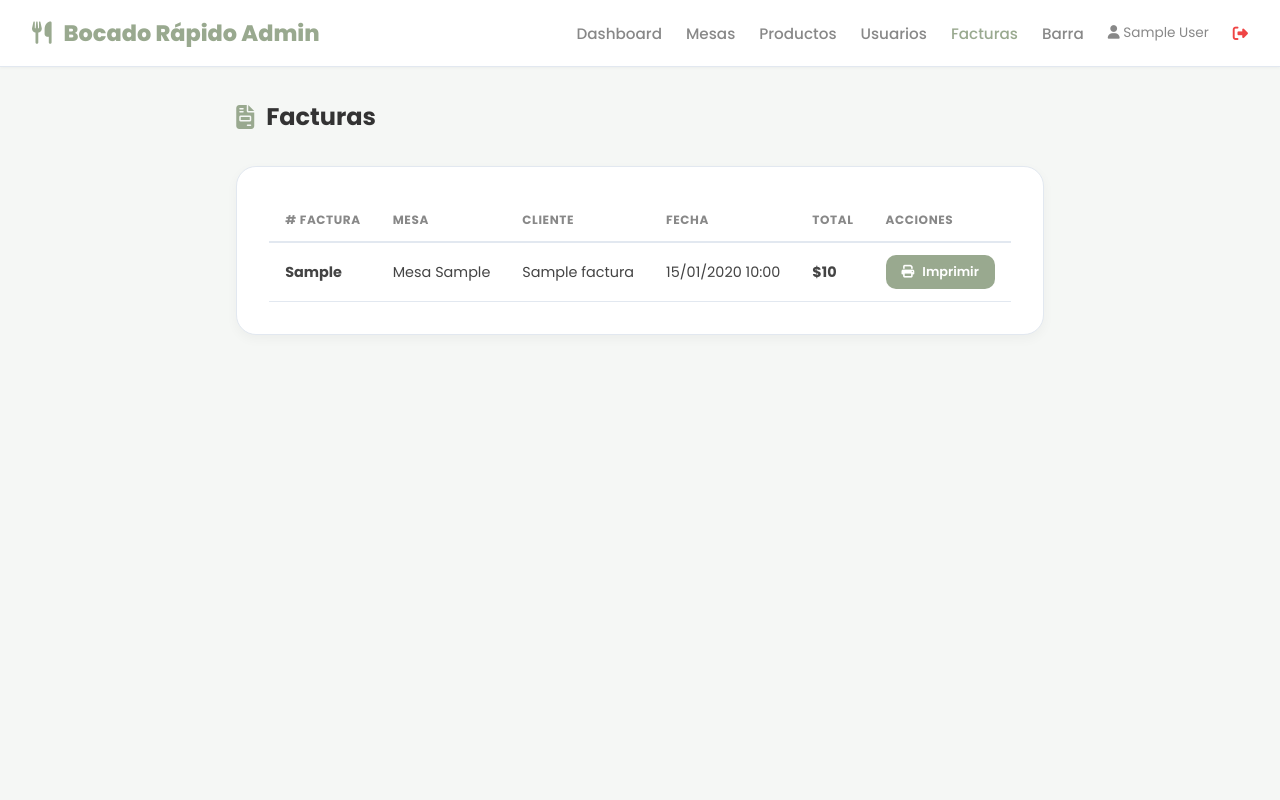
After one commit to DilanSanchez2004/Proyecto-desarrollo-de-software, a Flask app: page /admin/facturas in a window 1280 px wide. The commit adds this page. Run offline with Flask 3, Linux system fonts and the light colour scheme; the visitor is signed in with stand-in values (Sample User, id 1); a database or web service that is not in the repository returns one stand-in record (values such as "Sample title"); some libraries are stand-ins or nearby versions.

Commit message:
ya quedo bien creo

```diff
--- a/app/__init__.py
+++ b/app/__init__.py
@@ -5,6 +5,7 @@ from app.controllers.barra_controller import barra_bp
 from app.controllers.auth_controller import auth_bp
 from app.controllers.dashboard_controller import dashboard_bp
 from app.controllers.usuario_controller import usuario_bp
+from app.controllers.factura_controller import factura_bp
 
 def create_app():
     app = Flask(__name__)
@@ -17,6 +18,7 @@ def create_app():
     app.register_blueprint(auth_bp)
     app.register_blueprint(dashboard_bp)
     app.register_blueprint(usuario_bp)
+    app.register_blueprint(factura_bp)
 
     @app.route('/')
     def index():
--- a/app/controllers/barra_controller.py
+++ b/app/controllers/barra_controller.py
@@ -1,6 +1,7 @@
 from flask import Blueprint, render_template, request, jsonify
 from app.services import mesa_service
 from app.repositories.pedido_repository import obtener_pedidos_por_mesa, entregar_pedido
+from app.repositories.factura_repository import generar_factura
 
 barra_bp = Blueprint("barra", __name__)
 
@@ -19,5 +20,6 @@ def entregar(id_pedido):
 
 @barra_bp.route("/barra/mesa/<int:id_mesa>/liberar", methods=["POST"])
 def liberar_mesa(id_mesa):
+    id_factura = generar_factura(id_mesa)
     mesa_service.liberar_mesa(id_mesa)
-    return jsonify({"ok": True})
+    return jsonify({"ok": True, "id_factura": id_factura})
--- /dev/null
+++ b/app/controllers/factura_controller.py
@@ -0,0 +1,26 @@
+from flask import Blueprint, render_template, jsonify, session, redirect, url_for
+from app.repositories.factura_repository import obtener_facturas, obtener_factura_por_id
+from app.controllers.auth_controller import admin_required
+
+factura_bp = Blueprint("factura", __name__)
+
+@factura_bp.route("/admin/facturas")
+@admin_required
+def admin_facturas():
+    facturas = obtener_facturas()
+    return render_template("admin/facturas.html", facturas=facturas)
+
+@factura_bp.route("/factura/<int:id_factura>/imprimir")
+def imprimir_factura(id_factura):
+    factura = obtener_factura_por_id(id_factura)
+    if not factura:
+        return "Factura no encontrada", 404
+    return render_template("factura/print.html", factura=factura)
+
+@factura_bp.route("/factura/<int:id_factura>/json")
+def factura_json(id_factura):
+    factura = obtener_factura_por_id(id_factura)
+    if not factura:
+        return jsonify({"error": "Factura no encontrada"}), 404
+    factura["items"] = factura.get("items") or []
+    return jsonify(dict(factura))
--- a/app/repositories/dashboard_repository.py
+++ b/app/repositories/dashboard_repository.py
@@ -19,7 +19,6 @@ def contar_pedidos():
             cur.execute("""
                 SELECT
                     COALESCE(SUM(CASE WHEN estado = 'pendiente' THEN 1 ELSE 0 END), 0) AS pendientes,
-                    COALESCE(SUM(CASE WHEN estado = 'en preparacion' THEN 1 ELSE 0 END), 0) AS en_preparacion,
                     COALESCE(SUM(CASE WHEN estado = 'entregado' THEN 1 ELSE 0 END), 0) AS entregados
                 FROM pedidos
                 WHERE fecha::date = CURRENT_DATE
--- a/app/repositories/pedido_repository.py
+++ b/app/repositories/pedido_repository.py
@@ -25,7 +25,7 @@ def obtener_pedidos_por_mesa():
                 JOIN detalle_pedido dp ON p.id_pedido = dp.id_pedido
                 JOIN productos pr ON dp.id_producto = pr.id_producto
                 LEFT JOIN clientes_mesa cm ON p.id_cliente_mesa = cm.id_cliente_mesa
-                WHERE p.estado IN ('pendiente', 'en preparacion')
+                WHERE p.estado = 'pendiente'
                 GROUP BY p.id_pedido, cm.nombre
                 ORDER BY p.fecha DESC
             """)
--- a/app/services/dashboard_service.py
+++ b/app/services/dashboard_service.py
@@ -3,6 +3,7 @@ from app.repositories.dashboard_repository import (
     contar_usuarios, contar_categorias,
     obtener_ultimos_pedidos, ingresos_hoy
 )
+from app.repositories.factura_repository import contar_facturas_hoy, contar_facturas_totales
 
 def obtener_resumen():
     return {
@@ -13,4 +14,6 @@ def obtener_resumen():
         "categorias": contar_categorias(),
         "ultimos_pedidos": obtener_ultimos_pedidos(),
         "ingresos_hoy": ingresos_hoy(),
+        "facturas_hoy": contar_facturas_hoy(),
+        "facturas_totales": contar_facturas_totales(),
     }
--- /dev/null
+++ b/app/templates/admin/facturas.html
@@ -0,0 +1,242 @@
+<!DOCTYPE html>
+<html lang="es">
+<head>
+    <meta charset="UTF-8">
+    <meta name="viewport" content="width=device-width, initial-scale=1.0">
+    <title>Facturas - Bocado Rápido Admin</title>
+    <link rel="preconnect" href="https://fonts.googleapis.com">
+    <link rel="preconnect" href="https://fonts.gstatic.com" crossorigin>
+    <link href="https://fonts.googleapis.com/css2?family=Poppins:wght@300;400;500;600;700;800;900&display=swap" rel="stylesheet">
+    <link rel="stylesheet" href="https://cdnjs.cloudflare.com/ajax/libs/font-awesome/6.4.2/css/all.min.css"/>
+    <style>
+        :root {
+            --primary: #99a98f;
+            --primary-light: #d6e8db;
+            --bg: #f5f7f5;
+            --card-bg: #ffffff;
+            --text: #444;
+            --text-muted: #888;
+            --border: #e2e8f0;
+            --success: #10b981;
+            --danger: #ef4444;
+            --font: 'Poppins', sans-serif;
+        }
+        * { box-sizing: border-box; margin: 0; padding: 0; }
+        body {
+            font-family: var(--font);
+            background-color: var(--bg);
+            color: var(--text);
+            min-height: 100vh;
+            display: flex;
+            flex-direction: column;
+        }
+        header {
+            background-color: var(--card-bg);
+            border-bottom: 1px solid var(--border);
+            padding: 1rem 2rem;
+            position: sticky;
+            top: 0;
+            z-index: 10;
+            box-shadow: 0 1px 3px rgba(0,0,0,0.04);
+        }
+        .header-container {
+            max-width: 1400px;
+            margin: 0 auto;
+            display: flex;
+            justify-content: space-between;
+            align-items: center;
+        }
+        .logo {
+            font-size: 1.4rem;
+            font-weight: 800;
+            color: var(--primary);
+            display: flex;
+            align-items: center;
+            gap: 0.75rem;
+            text-decoration: none;
+        }
+        .nav-links { display: flex; gap: 1.5rem; align-items: center; }
+        .nav-link {
+            color: var(--text-muted);
+            text-decoration: none;
+            font-weight: 500;
+            transition: color 0.2s ease;
+            font-size: 0.95rem;
+        }
+        .nav-link:hover, .nav-link.active { color: var(--primary); }
+        .container {
+            max-width: 1400px;
+            margin: 0 auto;
+            padding: 2rem;
+            flex: 1;
+        }
+        .page-title {
+            font-size: 1.5rem;
+            font-weight: 700;
+            color: #333;
+            margin-bottom: 2rem;
+            display: flex;
+            align-items: center;
+            gap: 0.75rem;
+        }
+        .panel {
+            background-color: var(--card-bg);
+            border: 1px solid var(--border);
+            border-radius: 20px;
+            padding: 2rem;
+            box-shadow: 0 4px 12px rgba(0,0,0,0.04);
+        }
+        .panel-title {
+            font-size: 1.15rem;
+            font-weight: 700;
+            margin-bottom: 1.5rem;
+            display: flex;
+            align-items: center;
+            gap: 0.75rem;
+            border-bottom: 1px solid var(--border);
+            padding-bottom: 1rem;
+            color: #333;
+        }
+        .facturas-table { width: 100%; border-collapse: collapse; }
+        .facturas-table th {
+            text-align: left;
+            font-size: 0.75rem;
+            font-weight: 700;
+            color: var(--text-muted);
+            text-transform: uppercase;
+            letter-spacing: 0.05em;
+            padding: 0.75rem 1rem;
+            border-bottom: 2px solid var(--border);
+        }
+        .facturas-table td {
+            padding: 0.75rem 1rem;
+            border-bottom: 1px solid var(--border);
+            font-size: 0.9rem;
+            vertical-align: middle;
+        }
+        .facturas-table tr:hover { background-color: #fafcfa; }
+        .btn {
+            display: inline-flex;
+            align-items: center;
+            justify-content: center;
+            gap: 0.5rem;
+            background-color: var(--primary);
+            color: white;
+            border: none;
+            border-radius: 10px;
+            padding: 0.5rem 1rem;
+            font-size: 0.8rem;
+            font-weight: 600;
+            cursor: pointer;
+            transition: all 0.2s ease;
+            font-family: inherit;
+            text-decoration: none;
+        }
+        .btn:hover {
+            transform: translateY(-2px);
+            box-shadow: 0 4px 12px rgba(153, 169, 143, 0.3);
+        }
+        .btn-outline {
+            background-color: transparent;
+            color: var(--text);
+            border: 1px solid var(--border);
+        }
+        .btn-outline:hover {
+            border-color: var(--primary);
+            color: var(--primary);
+            box-shadow: none;
+        }
+        .empty-state {
+            text-align: center;
+            color: var(--text-muted);
+            padding: 4rem 0;
+        }
+        .empty-state i { font-size: 3rem; margin-bottom: 1.5rem; opacity: 0.5; }
+        .badge {
+            display: inline-flex;
+            align-items: center;
+            gap: 0.3rem;
+            font-size: 0.7rem;
+            font-weight: 700;
+            padding: 0.3rem 0.7rem;
+            border-radius: 100px;
+            text-transform: uppercase;
+            letter-spacing: 0.05em;
+            background-color: var(--primary-light);
+            color: var(--primary);
+        }
+    </style>
+</head>
+<body>
+    <header>
+        <div class="header-container">
+            <a href="{{ url_for('dashboard.admin_dashboard') }}" class="logo">
+                <i class="fa-solid fa-utensils"></i> Bocado Rápido Admin
+            </a>
+            <nav class="nav-links">
+                <a href="{{ url_for('dashboard.admin_dashboard') }}" class="nav-link">Dashboard</a>
+                <a href="{{ url_for('mesa.admin_mesas') }}" class="nav-link">Mesas</a>
+                <a href="{{ url_for('producto.admin_productos') }}" class="nav-link">Productos</a>
+                <a href="{{ url_for('usuario.admin_usuarios') }}" class="nav-link">Usuarios</a>
+                <a href="{{ url_for('factura.admin_facturas') }}" class="nav-link active">Facturas</a>
+                <a href="/barra/pedidos" class="nav-link">Barra</a>
+                {% if session.get('nombre_usuario') %}
+                <span style="color: var(--text-muted); font-size: 0.85rem;">
+                    <i class="fa-solid fa-user"></i> {{ session['nombre_usuario'] }}
+                </span>
+                <a href="{{ url_for('auth.logout') }}" class="nav-link" style="color: var(--danger);">
+                    <i class="fa-solid fa-right-from-bracket"></i>
+                </a>
+                {% endif %}
+            </nav>
+        </div>
+    </header>
+
+    <div class="container">
+        <h1 class="page-title">
+            <i class="fa-solid fa-file-invoice" style="color: var(--primary);"></i> Facturas
+        </h1>
+
+        <div class="panel">
+            {% if facturas %}
+            <div style="overflow-x: auto;">
+                <table class="facturas-table">
+                    <thead>
+                        <tr>
+                            <th># Factura</th>
+                            <th>Mesa</th>
+                            <th>Cliente</th>
+                            <th>Fecha</th>
+                            <th>Total</th>
+                            <th>Acciones</th>
+                        </tr>
+                    </thead>
+                    <tbody>
+                        {% for f in facturas %}
+                        <tr>
+                            <td><strong>{{ f.id_factura }}</strong></td>
+                            <td>Mesa {{ f.numero_mesa }}</td>
+                            <td>{{ f.nombre_cliente }}</td>
+                            <td>{{ f.fecha_emision.strftime('%d/%m/%Y %H:%M') if f.fecha_emision else '' }}</td>
+                            <td><strong>${{ '{:,.0f}'.format(f.total) }}</strong></td>
+                            <td>
+                                <a href="{{ url_for('factura.imprimir_factura', id_factura=f.id_factura) }}" target="_blank" class="btn">
+                                    <i class="fa-solid fa-print"></i> Imprimir
+                                </a>
+                            </td>
+                        </tr>
+                        {% endfor %}
+                    </tbody>
+                </table>
+            </div>
+            {% else %}
+            <div class="empty-state">
+                <i class="fa-solid fa-file-invoice"></i>
+                <p style="font-size: 1.1rem; font-weight: 500;">No hay facturas</p>
+                <p style="font-size: 0.9rem; margin-top: 0.5rem;">Las facturas se generan automáticamente al liberar una mesa en la barra.</p>
+            </div>
+            {% endif %}
+        </div>
+    </div>
+</body>
+</html>
--- a/app/templates/barra/pedidos.html
+++ b/app/templates/barra/pedidos.html
@@ -117,6 +117,12 @@
                     .then(function(r) { return r.json(); })
                     .then(function(data) {
                         if (data.ok) {
+                            if (data.id_factura) {
+                                const imprimir = confirm('Factura #' + data.id_factura + ' generada. ¿Deseas imprimirla?');
+                                if (imprimir) {
+                                    window.open('/factura/' + data.id_factura + '/imprimir', '_blank');
+                                }
+                            }
                             location.reload();
                         } else {
                             alert('Error al liberar la mesa');
```
Also changed, not shown: app/repositories/factura_repository.py (added, +124 -0 lines), app/scripts/migrar_facturas.py (added, +35 -0 lines), app/templates/admin/dashboard.html (+19 -9 lines), app/templates/factura/print.html (added, +209 -0 lines), app/config/db.py (line endings or trailing spaces).
